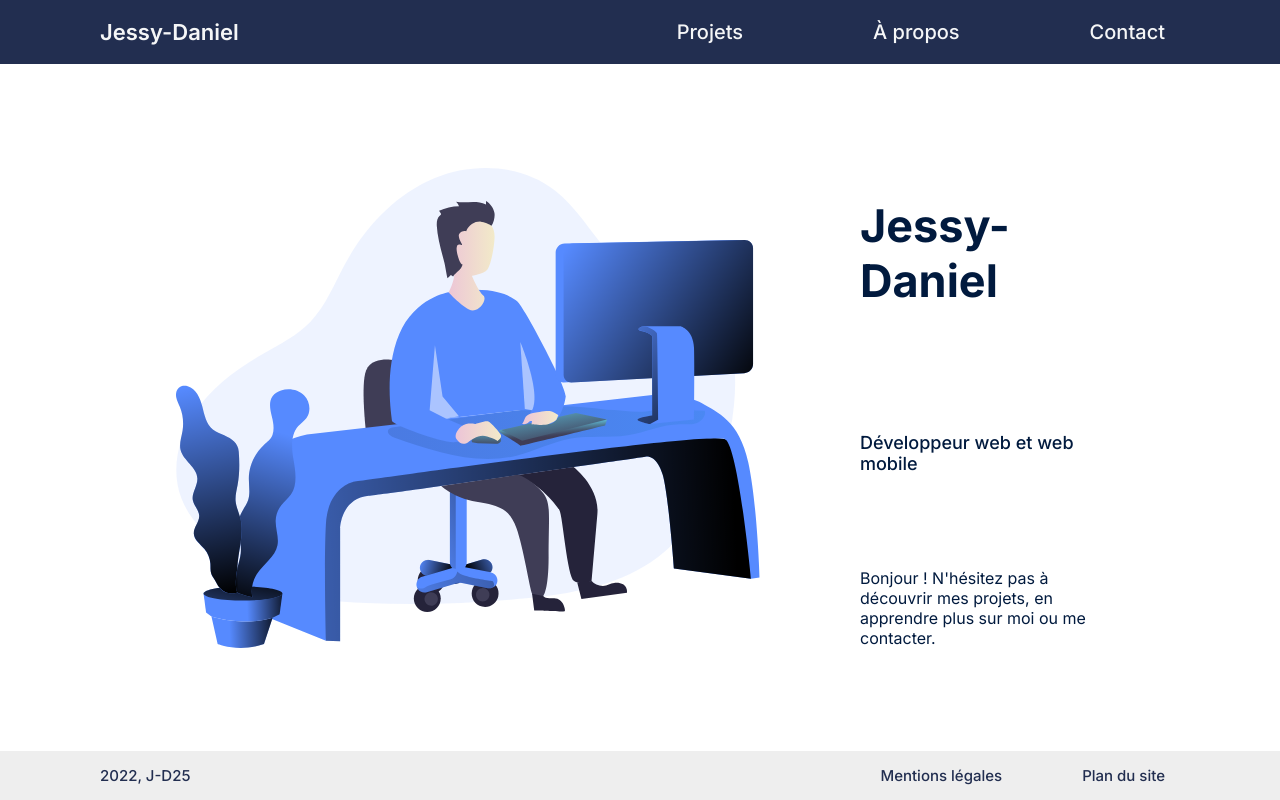
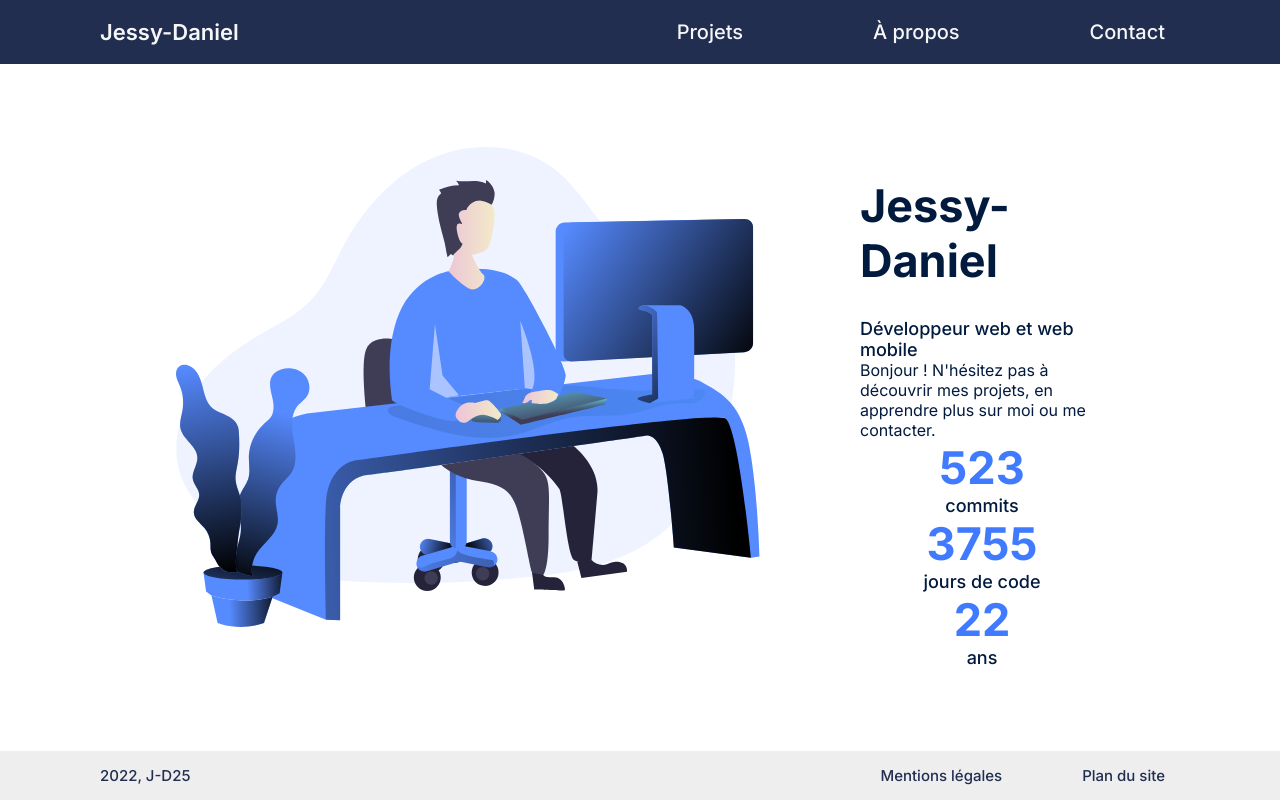
Before and after one commit to J-D25/portfolio, a React (Create React App) app: page / in a window 1280 px wide. Built offline with nearby package versions, Linux system fonts and the light colour scheme.

Commit message:
src/components/App.js : add numbers on homepage

```diff
--- a/src/components/App.js
+++ b/src/components/App.js
@@ -1,12 +1,29 @@
 import './App.css';
+import Numbers from './Numbers.js';
 import illustration from "../assets/home.svg";
 export default function App() {
+  function dayFromDate(olddate, output){
+    const oldDate = new Date(olddate);
+    const currentDate = new Date();
+    let timestampsDiff = currentDate.getTime() - oldDate.getTime();
+    let calcDiff = 1000 * 3600 * 24;
+    if (output === "years"){
+      calcDiff = 1000 * 3600 * 24 * 365;
+    }
+    let daysDiff = timestampsDiff / calcDiff;
+    return Math.round(daysDiff);
+  }
   return (<>
     <img className="App-illustration" alt="Joli" height="55%" src={illustration}></img>
     <div className="App-content">
       <h1>Jessy-Daniel</h1>
       <p className="App-subtitle">Développeur web et web mobile</p>
       <p>Bonjour ! N'hésitez pas à découvrir mes projets, en apprendre plus sur moi ou me contacter.</p>
+      <div className="App-Numbers">
+        <Numbers value="523" title="commits"/>
+        <Numbers value={dayFromDate("12 May 2012")} title="jours de code"/>
+        <Numbers value={dayFromDate("19 May 2000", "years")} title="ans"/>
+      </div>
     </div>
     </>);
 }
```
